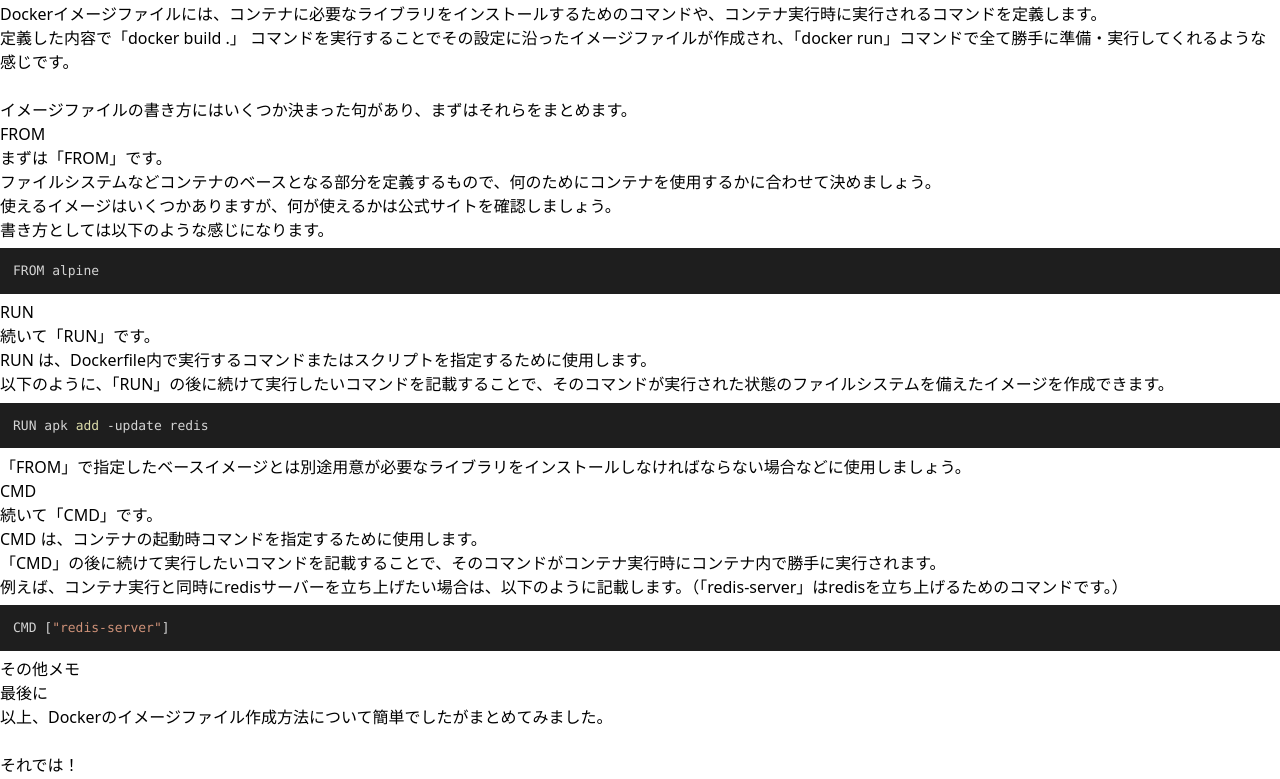
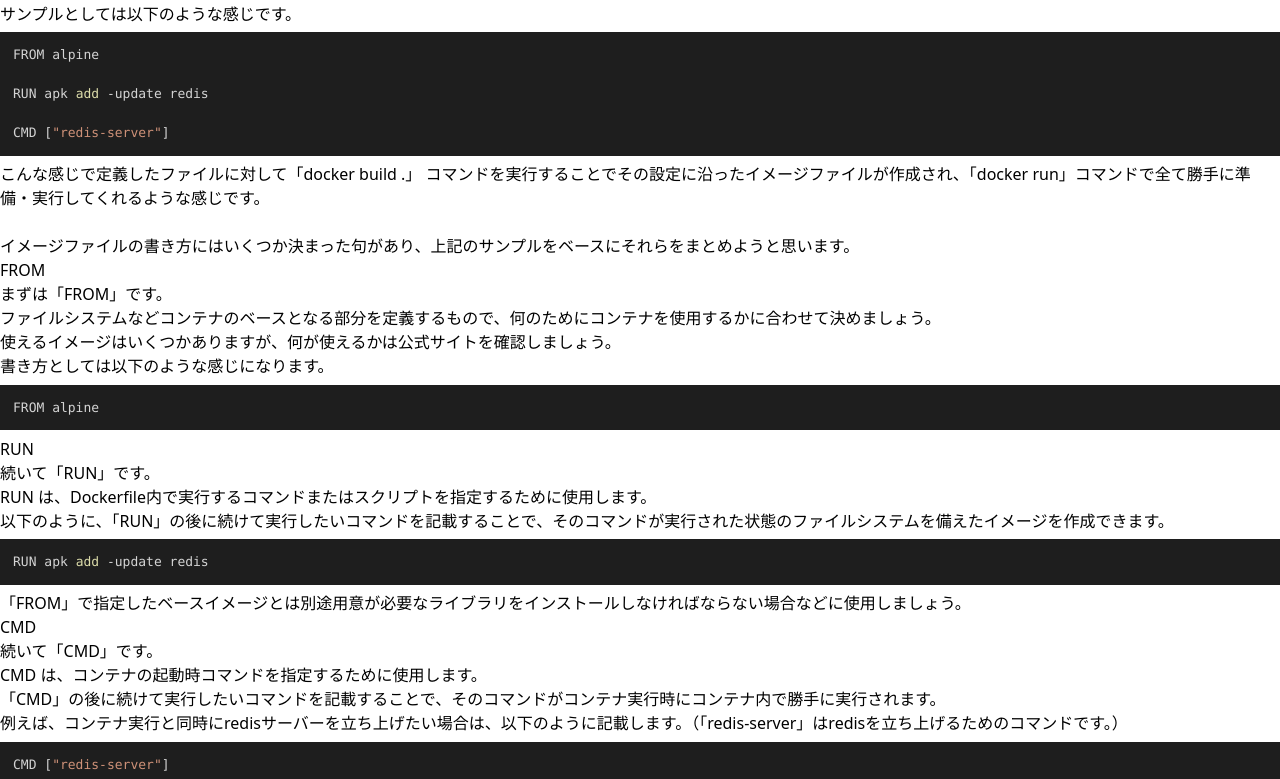
Before and after one commit to nattomatofu/blog, a Next.js app: page /posts/docker-imagefile in a window 1280 px wide. Shown: the part 489-1268 px from the top of the page. Built offline with nearby package versions, Linux system fonts and the light colour scheme.

Commit message:
Docker関連の記事を追記

```diff
--- a/src/pages/posts/docker-imagefile.js
+++ b/src/pages/posts/docker-imagefile.js
@@ -74,9 +74,6 @@ const DockerImage = () => {
                                             </a>
                                         </li>
                                         <li className="pb-2">
-                                            <a href="#id2">その他メモ</a>
-                                        </li>
-                                        <li className="pb-2">
                                             <a href="#id3">最後に</a>
                                         </li>
                                     </ul>
@@ -124,12 +121,25 @@ const DockerImage = () => {
                         <div className="mt-8 md:p-8">
                             Dockerイメージファイルには、コンテナに必要なライブラリをインストールするためのコマンドや、コンテナ実行時に実行されるコマンドを定義します。
                             <br />
-                            定義した内容で「docker build .」
+                            サンプルとしては以下のような感じです。
+                            <SyntaxHighlighter
+                                language="shell"
+                                style={vscDarkPlus}
+                                showLineNumbers={false}
+                            >
+                                {`FROM alpine
+
+RUN apk add -update redis
+
+CMD ["redis-server"]`}
+                            </SyntaxHighlighter>
+                            こんな感じで定義したファイルに対して「docker build
+                            .」
                             コマンドを実行することでその設定に沿ったイメージファイルが作成され、「docker
                             run」コマンドで全て勝手に準備・実行してくれるような感じです。
                             <br />
                             <br />
-                            イメージファイルの書き方にはいくつか決まった句があり、まずはそれらをまとめます。
+                            イメージファイルの書き方にはいくつか決まった句があり、上記のサンプルをベースにそれらをまとめようと思います。
                             <h3 className="my-8 border-b border-dotted border-neutral-900 font-bold md:mb-8 md:mt-16">
                                 FROM
                             </h3>
@@ -199,14 +209,6 @@ const DockerImage = () => {
                     </section>
                     <section>
                         <div className="mt-12 border-b border-l-4 border-neutral-700 border-l-neutral-700">
-                            <h2 className="ml-2 text-xl" id="id2">
-                                その他メモ
-                            </h2>
-                        </div>
-                        <div className="mt-8"></div>
-                    </section>
-                    <section>
-                        <div className="mt-12 border-b border-l-4 border-neutral-700 border-l-neutral-700">
                             <h2 className="ml-2 text-xl" id="id3">
                                 最後に
                             </h2>
```
Also changed, not shown: src/pages/posts/docker-memo.js (+15 -0 lines).
